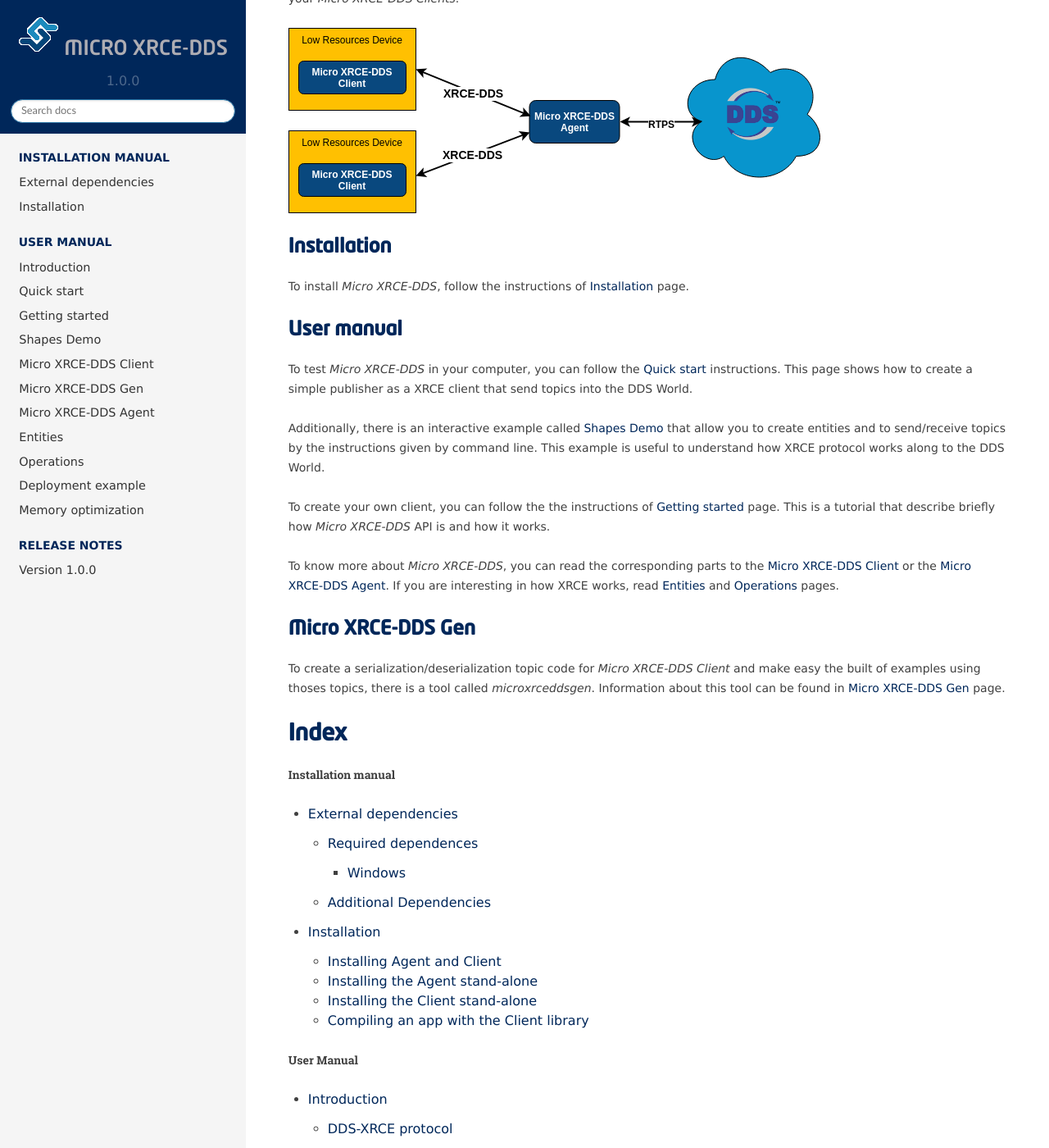
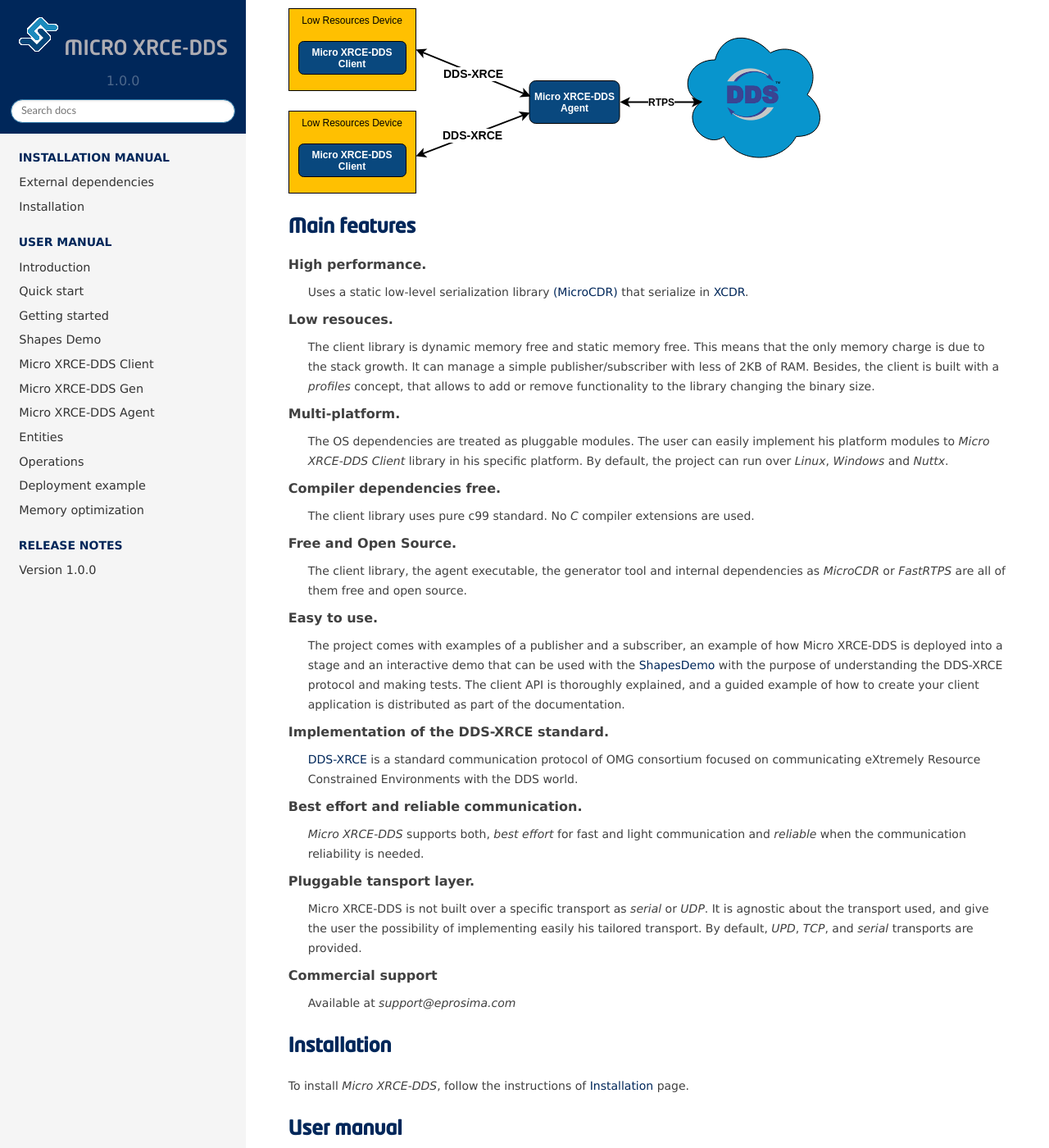
Before and after one commit to eProsima/Micro-XRCE-DDS-docs, a Sphinx documentation site: the page built from docs/index.rst, in a window 1280 px wide and 1400 px high, scrolled down 470 px. Shown: the whole window at 82% size. Built offline with Sphinx 7.4.7 and the Read the Docs theme 2.0.0, drawn with Linux system fonts in a browser that asks for light colours; some of the changed text lies outside the part shown.

Commit message:
Added features part (#15)
* Added features part

* Update docs/index.rst

Co-Authored-By: lemunozm <lemunozm@gmail.com>

* Update docs/index.rst

Co-Authored-By: lemunozm <lemunozm@gmail.com>

* Update docs/index.rst

Co-Authored-By: lemunozm <lemunozm@gmail.com>

* Update docs/index.rst

Co-Authored-By: lemunozm <lemunozm@gmail.com>

* Update docs/index.rst

Co-Authored-By: lemunozm <lemunozm@gmail.com>

* Update docs/index.rst

Co-Authored-By: lemunozm <lemunozm@gmail.com>

* Update docs/index.rst

Co-Authored-By: lemunozm <lemunozm@gmail.com>

* Update docs/index.rst

Co-Authored-By: lemunozm <lemunozm@gmail.com>

* Update docs/index.rst

Co-Authored-By: lemunozm <lemunozm@gmail.com>

* Update docs/index.rst

Co-Authored-By: lemunozm <lemunozm@gmail.com>

* Update docs/index.rst

Co-Authored-By: lemunozm <lemunozm@gmail.com>

* Update docs/index.rst

Co-Authored-By: lemunozm <lemunozm@gmail.com>

* Changed support feature part.

* Refs #3600. Added compiler independent feature.

* Fixed image.

* Update docs/index.rst

Co-Authored-By: lemunozm <lemunozm@gmail.com>

* Updated index file.

```diff
--- a/docs/index.rst
+++ b/docs/index.rst
@@ -10,12 +10,56 @@
 This implementation complies with the specification proposal, "eXtremely Resource Constrained Environments DDS (DDS-XRCE)" submitted to the Object Management Group (OMG) consortium.
 
 *Micro XRCE-DDS* implements a client-server protocol to enable resource-constrained devices (clients) to take part in DDS communications.
-*Micro XRCE-DDS Agent* (server) makes possible this communication.
-The *Micro XRCE-DDS Agent* acts on behalf of the *Micro XRCE-DDS Clients* and enables them to take part as DDS publishers and/or subscribers in the DDS Global Data Space.
+*Micro XRCE-DDS Agent* (server) makes possible this communication acting on behalf of the *Micro XRCE-DDS Clients*
+and enables them to take part as DDS publishers and/or subscribers in the DDS Global Data Space.
 
 *Micro XRCE-DDS* provides both, a plug and play *Micro XRCE-DDS Agent* and an API layer which allows you to implement your *Micro XRCE-DDS Clients*.
 
 .. image:: images/xrcedds_architecture.svg
+
+Main features
+~~~~~~~~~~~~~
+High performance.
+    Uses a static low-level serialization library `(MicroCDR) <https://github.com/eProsima/Micro-CDR>`_ that serialize in `XCDR <https://www.omg.org/spec/DDS-XTypes/1.2/PDF>`_.
+
+Low resouces.
+    The client library is dynamic memory free and static memory free.
+    This means that the only memory charge is due to the stack growth.
+    It can manage a simple publisher/subscriber with less of 2KB of RAM.
+    Besides, the client is built with a *profiles* concept, that allows to add or remove functionality to the library changing the binary size.
+
+Multi-platform.
+    The OS dependencies are treated as pluggable modules.
+    The user can easily implement his platform modules to *Micro XRCE-DDS Client* library in his specific platform.
+    By default, the project can run over `Linux`, `Windows` and `Nuttx`.
+
+Compiler dependencies free.
+    The client library uses pure c99 standard.
+    No `C` compiler extensions are used.
+
+Free and Open Source.
+   The client library, the agent executable, the generator tool and internal dependencies as *MicroCDR* or *FastRTPS* are all of them free and open source.
+
+Easy to use.
+    The project comes with examples of a publisher and a subscriber,
+    an example of how Micro XRCE-DDS is deployed into a stage and
+    an interactive demo that can be used with the `ShapesDemo <https://github.com/eProsima/ShapesDemo>`_ with the purpose of understanding the DDS-XRCE protocol and making tests.
+    The client API is thoroughly explained, and a guided example of how to create your client application is distributed as part of the documentation.
+
+Implementation of the DDS-XRCE standard.
+    `DDS-XRCE <https://www.omg.org/spec/DDS-XRCE/1.0/Beta1/PDF>`_ is a standard communication protocol of OMG consortium
+    focused on communicating eXtremely Resource Constrained Environments with the DDS world.
+
+Best effort and reliable communication.
+    *Micro XRCE-DDS* supports both, *best effort* for fast and light communication and *reliable* when the communication reliability is needed.
+
+Pluggable tansport layer.
+    Micro XRCE-DDS is not built over a specific transport as *serial* or *UDP*.
+    It is agnostic about the transport used, and give the user the possibility of implementing easily his tailored transport.
+    By default, *UPD*, *TCP*, and *serial* transports are provided.
+
+Commercial support
+    Available at `support@eprosima.com`
 
 Installation
 ~~~~~~~~~~~~
```
Also changed, not shown: README.md (+5 -2 lines), docs/images/xrcedds_architecture.svg.
